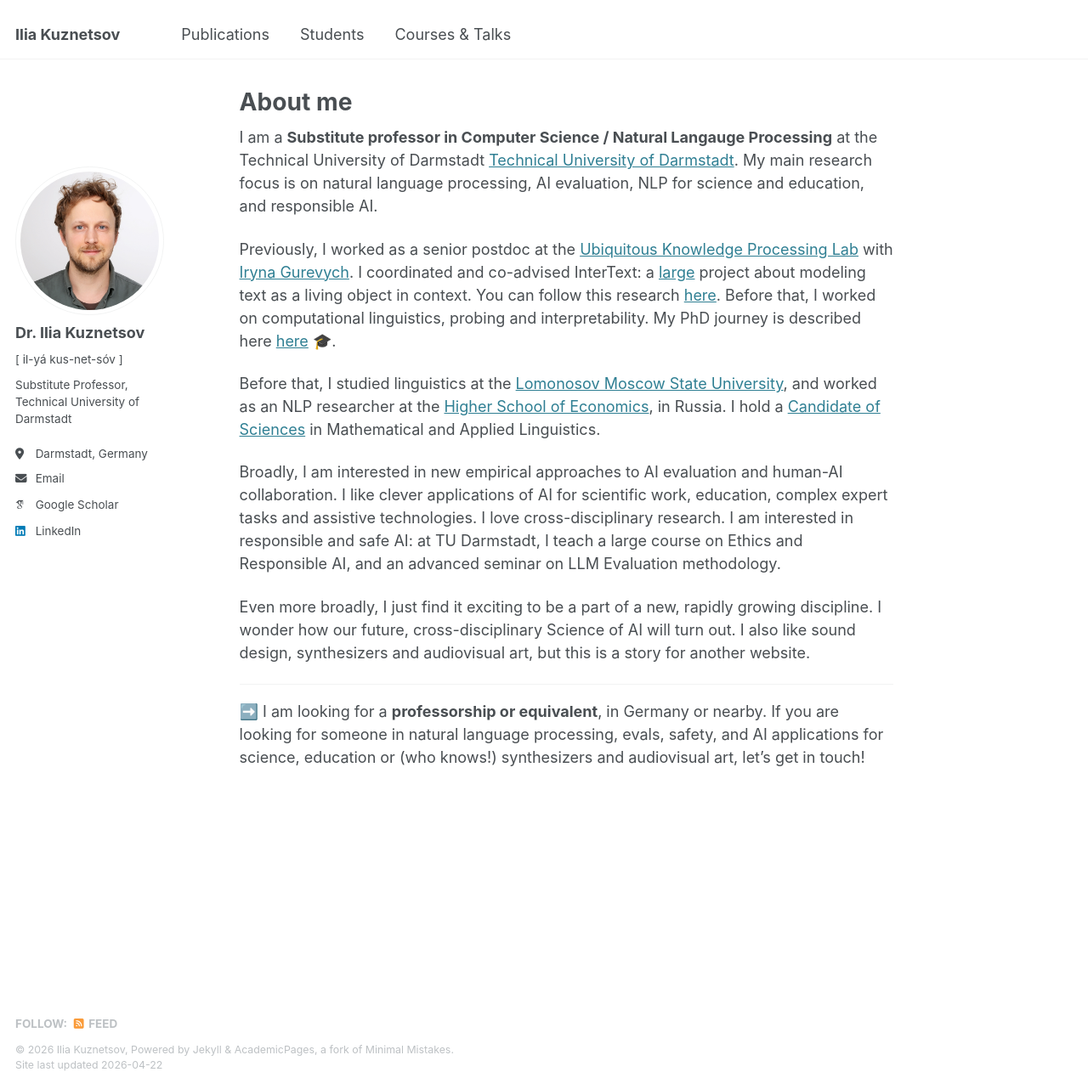
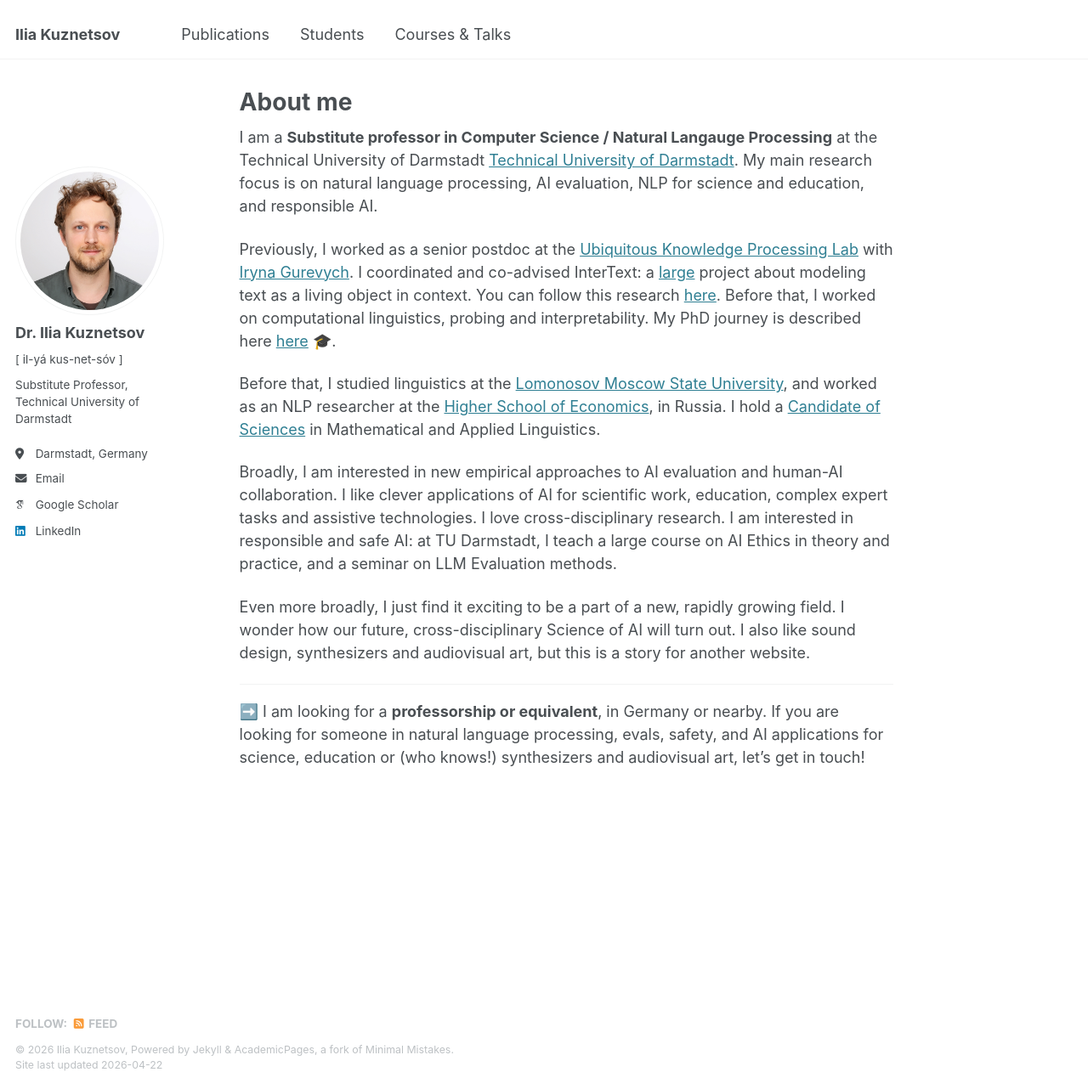
Before and after one commit to iokuznetsov/iokuznetsov.github.io, a Jekyll site: the page built from _pages/about.md, in a window 1280 px wide and 1282 px high. Shown: the whole window at 85% size. Built offline with Jekyll 4.4.1, drawn with Linux system fonts in a browser that asks for light colours; some web fonts are replaced.

Commit message:
Revise course titles and language in about.md
Updated course titles and refined language for clarity.

```diff
--- a/_pages/about.md
+++ b/_pages/about.md
@@ -13,9 +13,9 @@ Previously, I worked as a senior postdoc at the [Ubiquitous Knowledge Processing
 
 Before that, I studied linguistics at the [Lomonosov Moscow State University](https://lomonosov.university), and worked as an NLP researcher at the [Higher School of Economics](https://www.hse.ru/en/), in Russia. I hold a [Candidate of Sciences](https://en.wikipedia.org/wiki/Candidate_of_Sciences) in Mathematical and Applied Linguistics.
 
-Broadly, I am interested in new empirical approaches to AI evaluation and human-AI collaboration. I like clever applications of AI for scientific work, education, complex expert tasks and assistive technologies. I love cross-disciplinary research. I am interested in responsible and safe AI: at TU Darmstadt, I teach a large course on Ethics and Responsible AI, and an advanced seminar on LLM Evaluation methodology.
+Broadly, I am interested in new empirical approaches to AI evaluation and human-AI collaboration. I like clever applications of AI for scientific work, education, complex expert tasks and assistive technologies. I love cross-disciplinary research. I am interested in responsible and safe AI: at TU Darmstadt, I teach a large course on AI Ethics in theory and practice, and a seminar on LLM Evaluation methods.
 
-Even more broadly, I just find it exciting to be a part of a new, rapidly growing discipline. I wonder how our future, cross-disciplinary Science of AI will turn out. I also like sound design, synthesizers and audiovisual art, but this is a story for another website.
+Even more broadly, I just find it exciting to be a part of a new, rapidly growing field. I wonder how our future, cross-disciplinary Science of AI will turn out. I also like sound design, synthesizers and audiovisual art, but this is a story for another website.
 
 ---
 
```
